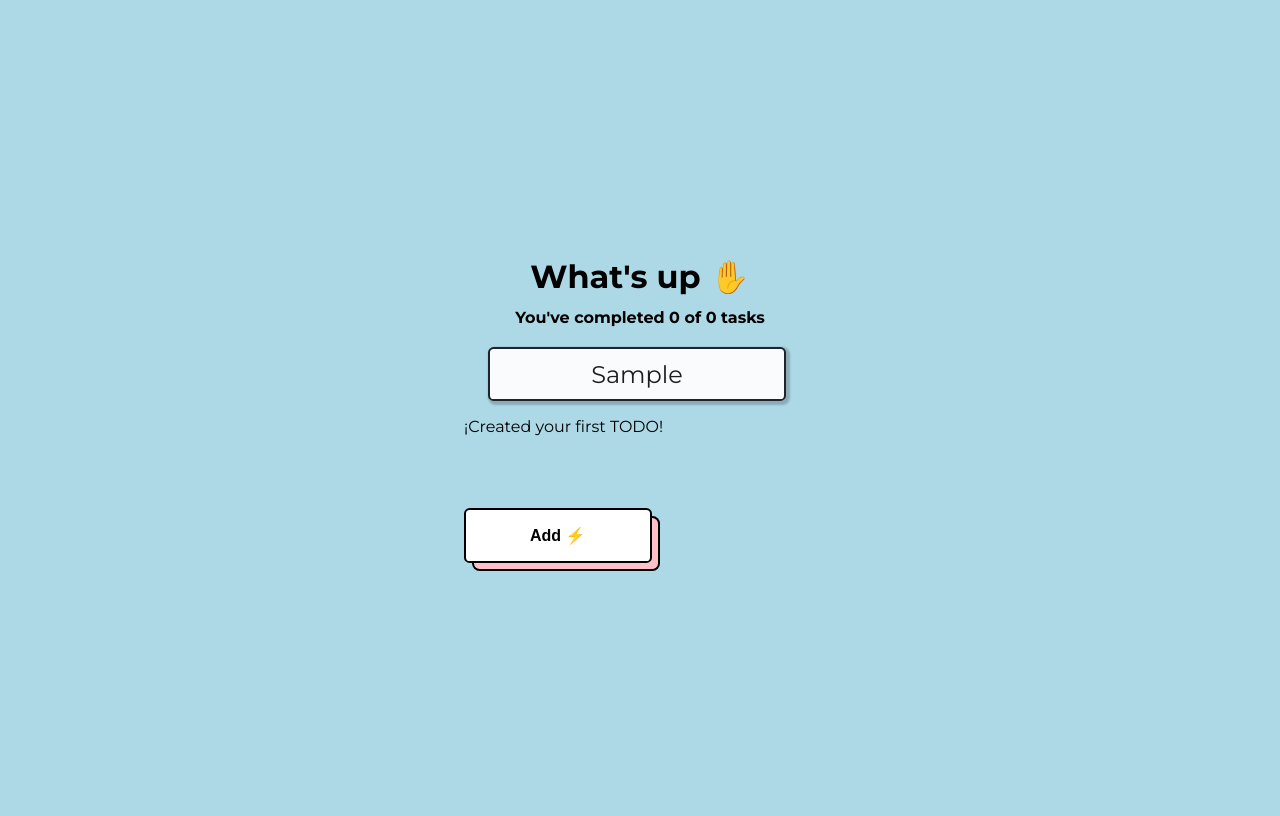
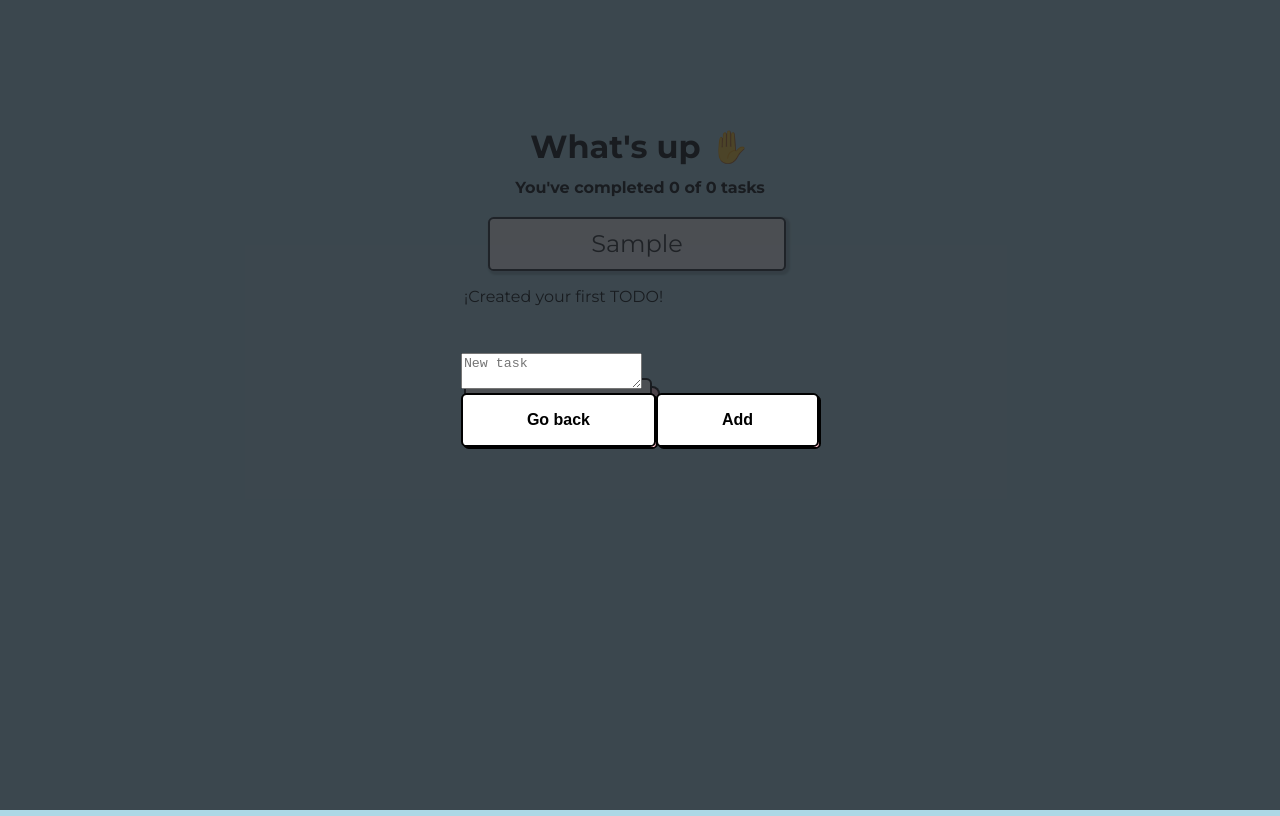
Before and after one commit to JoseJaraba/webpack-react-course, a React app: page / in a window 1280 px wide. Both pictures are taken after typing "Sample" into the empty fields and a click on the button "Add ⚡". Built offline with nearby package versions, Linux system fonts and the light colour scheme.

Commit message:
Class10/Refactoring

```diff
--- a/public/index.html
+++ b/public/index.html
@@ -9,5 +9,6 @@
 </head>
 <body>
     <div id="app"></div>
+    <div id="modal"></div>
 </body>
 </html>
--- a/src/components/App.jsx
+++ b/src/components/App.jsx
@@ -1,60 +1,12 @@
 import React, { useState } from "react";
-import { TodoCounter } from "./TodoCounter";
-import { TodoSearch } from "./TodoSearch";
-import { TodoList } from "./TodoList";
-import { TodoItem } from "./TodoItem";
-import { CreateTodoButtom } from "./CreateTodoButtom";
+import { TodoMain } from "./TodoMain";
+import { useLocalStorage } from "../utils/useLocalStorage";
 
 // const defaultTodos = [
 //     {text:'Cut onions', completed:true},
 //     {text:'Take a Platzi course', completed:false},
 //     {text:'Cry at night', completed:false}
 // ];
-
-const useLocalStorage = (itemName, initialValue) => {
-    const [item, setItem] = React.useState(initialValue);
-    const [dataStatus,setDataStatus] = useState({loading:true,error:false})
-
-
-    React.useEffect(() => {
-        setTimeout(() => {
-            try {
-                const localStorageItem =localStorage.getItem(itemName);
-                let parsedItem;
-
-                if (!localStorageItem) {
-                    localStorage.setItem(itemName, JSON.stringify(initialValue));
-                    parsedItem = initialValue;
-                } else {
-                    parsedItem = JSON.parse(localStorageItem);
-                }
-
-                setItem(parsedItem);
-                setDataStatus({...dataStatus,loading:false});
-
-            } catch (error) {
-                setDataStatus({...dataStatus,error:true})
-            }
-
-        }, 1000);
-    }, []);
-
-    const saveItem = (newItem) => {
-        try {
-            const stringifiedItem = JSON.stringify(newItem);
-            localStorage.setItem(itemName, stringifiedItem);
-            setItem(newItem);
-        } catch (error) {
-            setDataStatus({...dataStatus,error:true})
-        }
-    }
-
-    return {
-        item,
-        saveItem,
-        dataStatus
-    };
-}
 
 const App = () => {
     const {
@@ -63,6 +15,7 @@ const App = () => {
         dataStatus
     } = useLocalStorage('TODOS_V1', []);
     const [searchTaskValue, setSearchTaskValue] = React.useState('');
+    const [openModal, setOpenModal] = React.useState(false);
 
     const completedTodos = todos.filter(todo => todo.completed).length;
     const totalTodos = todos.length;
@@ -86,6 +39,14 @@ const App = () => {
 	    saveTodos(newTodos);
     }
 
+    const addTodo = (text) => {
+        const newTodos = [...todos];
+        newTodos.push({
+            text: text,
+            completed: false,
+        });
+    }
+
     const deleteTodo = (text) => {
         saveTodos(todos.filter(
             todo => todo.text !== text
@@ -97,22 +58,21 @@ const App = () => {
     },[]);
 
     return (
-        // only one tag must be returned
-        <React.Fragment>
-            <TodoCounter total={totalTodos} completed={completedTodos}/>
-            <TodoSearch searchTaskValue={searchTaskValue} setSearchTaskValue={setSearchTaskValue} />
-            <TodoList>
-                {dataStatus.error && <p>Error...</p>}
-                {dataStatus.loading && <p>Loading...</p>}
-                {(!dataStatus.loading && !searchedTodos.length) && <p>¡Created your first TODO!</p>}
-                {searchedTodos.map(todo => (
-                    <TodoItem key={todo.text} text={todo.text} completed={todo.completed} onComplete={() => toggleCompleteTodo(todo.text)} onDelete={() => deleteTodo(todo.text)} />
-                ))}
-            </TodoList>
-            <CreateTodoButtom />
-        </React.Fragment>
+        <TodoMain
+            dataStatus={dataStatus}
+            totalTodos={totalTodos}
+            completedTodos={completedTodos}
+            searchTaskValue={searchTaskValue}
+            setSearchTaskValue={setSearchTaskValue}
+            searchedTodos={searchedTodos}
+            openModal={openModal}
+            setOpenModal={setOpenModal}
+            toggleCompleteTodo={toggleCompleteTodo}
+            addTodo={addTodo}
+            deleteTodo={deleteTodo}
+        />
     );
 }
 
 
-export default App;
+export { App };
--- a/src/components/CreateTodoButtom.jsx
+++ b/src/components/CreateTodoButtom.jsx
@@ -1,10 +1,8 @@
 import React from "react";
 
-const CreateTodoButtom = () => {
+const CreateTodoButtom = (props) => {
     return(
-        <button className="CreateTodoButtom" onClick={() => {
-            console.log('click!')
-        }}>
+        <button className="CreateTodoButtom" onClick={() => props.setOpenModal(true)}>
             Add ⚡
         </button>
     );
--- /dev/null
+++ b/src/components/TodoForm.jsx
@@ -0,0 +1,35 @@
+import React from "react";
+
+const TodoForm = (props) => {
+    const [newTodoValue, setNewTodoValue] = React.useState('');
+
+    const onChange = (event) => {
+        setNewTodoValue(event.target.value);
+    }
+
+    const onCancel = () => {
+        //TODO
+    }
+
+    const onSubmit = (event) => {
+        event.preventDefault();
+        props.addTodo(newTodoValue);
+    }
+
+    return (
+        <form onSubmit={onSubmit}>
+            <label htmlFor=""></label>
+            <textarea value={newTodoValue} onChange={onChange} placeholder="New task"/>
+            <div>
+                <button type="button" onClick={onCancel}>
+                    Go back
+                </button>
+                <button type="submit">
+                    Add
+                </button>
+            </div>
+        </form>
+    );
+}
+
+export { TodoForm };
--- /dev/null
+++ b/src/components/TodoMain.jsx
@@ -0,0 +1,46 @@
+import React from "react";
+import { TodoCounter } from "./TodoCounter";
+import { TodoSearch } from "./TodoSearch";
+import { TodoList } from "./TodoList";
+import { TodoItem } from "./TodoItem";
+import { CreateTodoButtom } from "./CreateTodoButtom";
+import { TodoModal } from "./TodoModal";
+import { TodoForm } from "./TodoForm";
+
+const TodoMain = ({
+    dataStatus,
+    totalTodos,
+    completedTodos,
+    searchTaskValue,
+    setSearchTaskValue,
+    searchedTodos,
+    openModal,
+    setOpenModal,
+    toggleCompleteTodo,
+    addTodo,
+    deleteTodo,
+}) => {
+    return(
+        // only one tag must be returned
+        <React.Fragment>
+            <TodoCounter total={totalTodos} completed={completedTodos}/>
+            <TodoSearch searchTaskValue={searchTaskValue} setSearchTaskValue={setSearchTaskValue} />
+            <TodoList>
+                {dataStatus.error && <p>Error...</p>}
+                {dataStatus.loading && <p>Loading...</p>}
+                {(!dataStatus.loading && !searchedTodos.length) && <p>¡Created your first TODO!</p>}
+                {searchedTodos.map(todo => (
+                    <TodoItem key={todo.text} text={todo.text} completed={todo.completed} onComplete={() => toggleCompleteTodo(todo.text)} onDelete={() => deleteTodo(todo.text)} />
+                ))}
+            </TodoList>
+            {openModal && (
+                <TodoModal>
+                    <TodoForm addTodo={addTodo} />
+                </TodoModal>
+            )}
+            <CreateTodoButtom setOpenModal={setOpenModal} />
+        </React.Fragment>
+    );
+}
+
+export { TodoMain };
--- /dev/null
+++ b/src/components/TodoModal.jsx
@@ -0,0 +1,13 @@
+import React from "react";
+import ReactDOM from "react-dom";
+
+const TodoModal = (props) => {
+    return ReactDOM.createPortal(
+        <div className="ModalBackground">
+            {props.children}
+        </div>,
+        document.getElementById('modal')
+    );
+}
+
+export { TodoModal };
--- a/src/index.js
+++ b/src/index.js
@@ -1,6 +1,6 @@
 import React from "react";
 import ReactDOM from "react-dom";
-import App from './components/App';
+import { App } from './components/App';
 import './styles/global.scss';
 
 ReactDOM.render(
--- a/src/styles/global.scss
+++ b/src/styles/global.scss
@@ -7,13 +7,14 @@ $color-bg: white;
 $offset: .5rem;
 $transition: .3s;
 
-
 body {
     background-color: lightblue;
     font-family: 'Montserrat', Arial, Helvetica, sans-serif;
     display: grid;
     place-items: center;
-    height: 100vh;
+    min-height: 100vh;
+    margin: 0;
+    padding: 0;
     -webkit-font-smoothing: antialiased;
     -moz-osx-font-smoothing: grayscale;
 }
@@ -160,3 +161,16 @@ button.CreateTodoButtom {
 .Icon-delete:hover {
     color: red;
 }
+
+.ModalBackground {
+    background: rgba(32,35,41,.8);
+    position: fixed;
+    top: -10px;
+    left: -10px;
+    right: -10px;
+    bottom: -10px;
+    display: flex;
+    justify-content: center;
+    align-items: center;
+    color: white;
+}
--- /dev/null
+++ b/src/utils/useLocalStorage.js
@@ -0,0 +1,47 @@
+import React from "react";
+
+const useLocalStorage = (itemName, initialValue) => {
+    const [item, setItem] = React.useState(initialValue);
+    const [dataStatus,setDataStatus] = React.useState({loading:true,error:false})
+
+    React.useEffect(() => {
+        setTimeout(() => {
+            try {
+                const localStorageItem =localStorage.getItem(itemName);
+                let parsedItem;
+
+                if (!localStorageItem) {
+                    localStorage.setItem(itemName, JSON.stringify(initialValue));
+                    parsedItem = initialValue;
+                } else {
+                    parsedItem = JSON.parse(localStorageItem);
+                }
+
+                setItem(parsedItem);
+                setDataStatus({...dataStatus,loading:false});
+
+            } catch (error) {
+                setDataStatus({...dataStatus,error:true})
+            }
+
+        }, 1000);
+    }, []);
+
+    const saveItem = (newItem) => {
+        try {
+            const stringifiedItem = JSON.stringify(newItem);
+            localStorage.setItem(itemName, stringifiedItem);
+            setItem(newItem);
+        } catch (error) {
+            setDataStatus({...dataStatus,error:true})
+        }
+    }
+
+    return {
+        item,
+        saveItem,
+        dataStatus
+    };
+}
+
+export { useLocalStorage };
```
